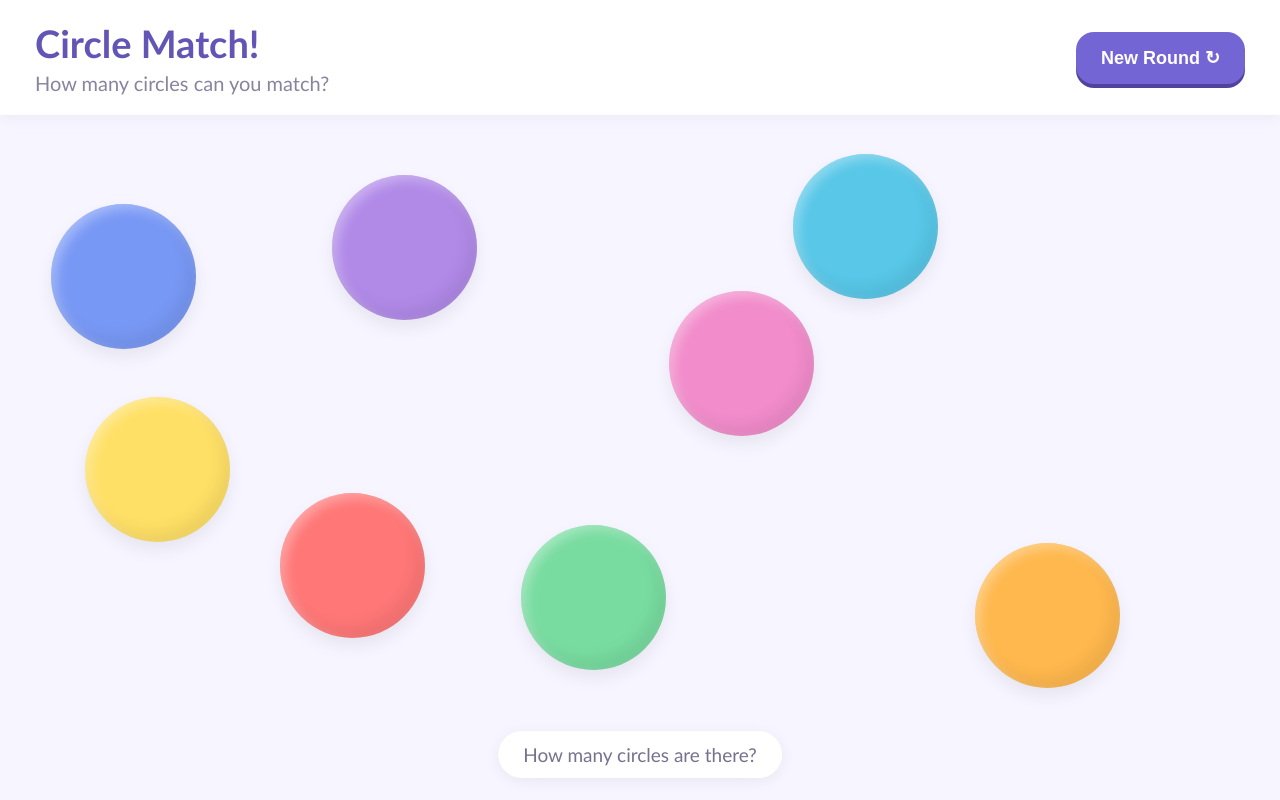
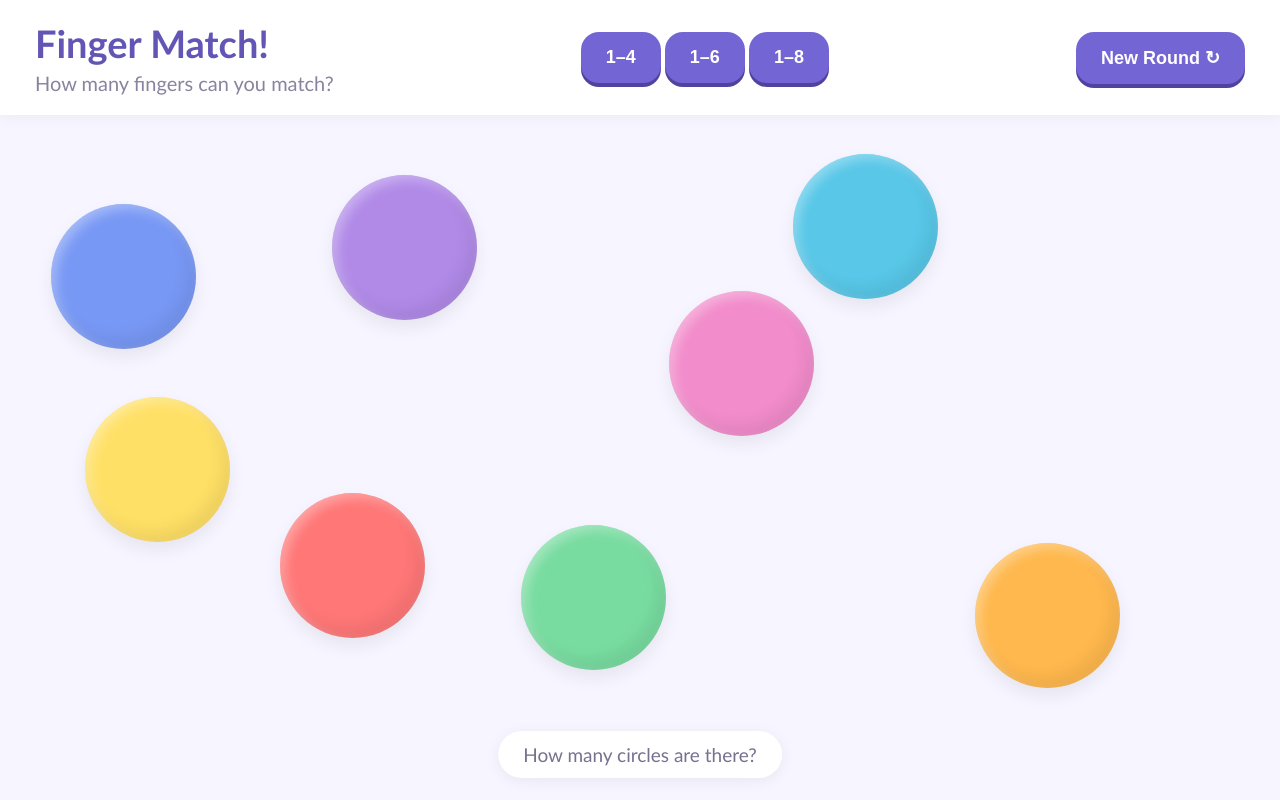
Before and after one commit to ShanSTang/learningTool, a plain HTML site: page index.html in a window 1280 px wide. Drawn offline with Linux system fonts and the light colour scheme.

Commit message:
Rename game from 'Circle Match' to 'Finger Match'

```diff
--- a/index.html
+++ b/index.html
@@ -15,10 +15,22 @@
 
 <header>
     <div>
-        <h1>Circle Match!</h1>
+        <h1>Finger Match!</h1>
         <div id="instructions">
-            How many circles can you match?
+            How many fingers can you match?
         </div>
+    </div>
+
+    <div class="level-selector">
+        <button class="level-btn active" onclick="setLevel(4, this)">
+            1–4
+        </button>
+        <button class="level-btn" onclick="setLevel(6, this)">
+            1–6
+        </button>
+        <button class="level-btn" onclick="setLevel(8, this)">
+            1–8
+        </button>
     </div>
 
     <button onclick="newRound()">New Round ↻</button>
```
